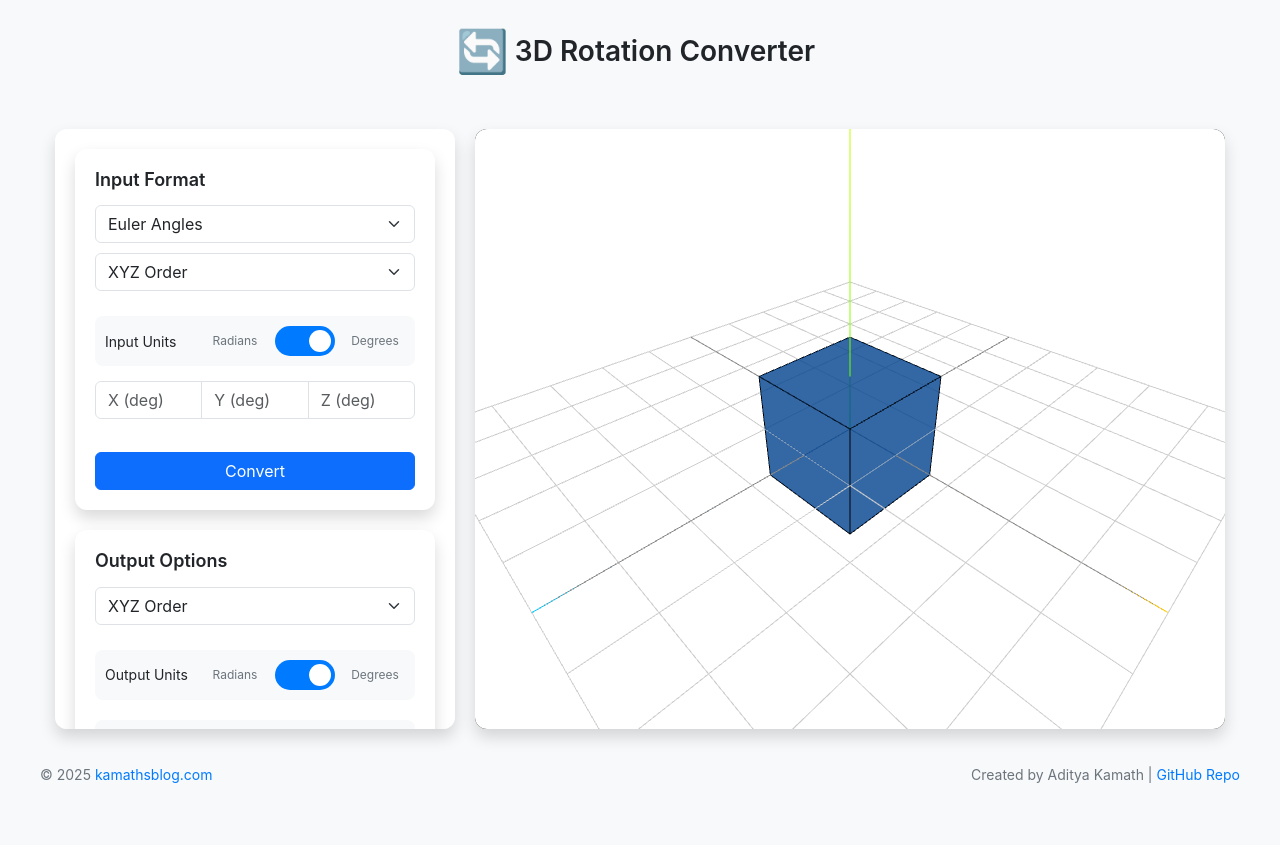
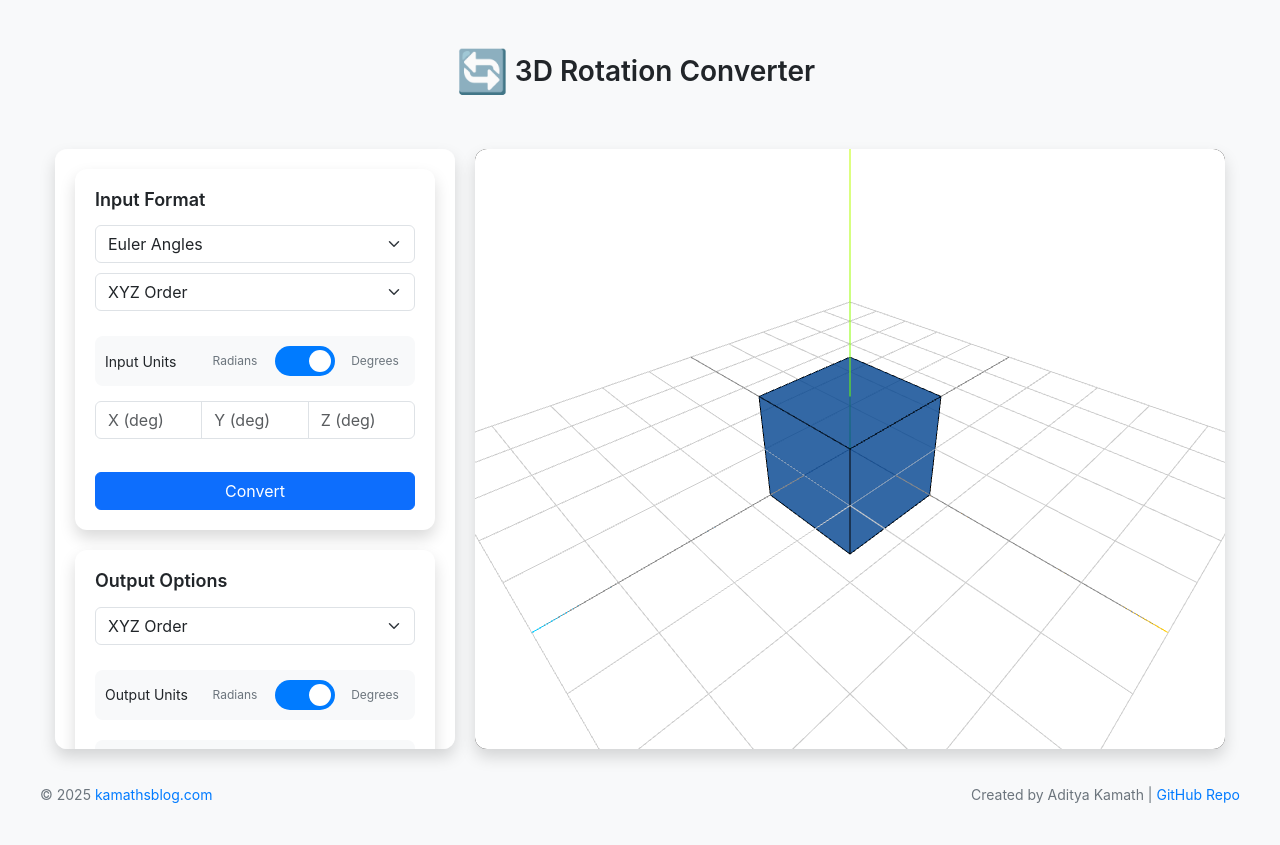
Before and after one commit to adityakamath/rotation-converter, a Flask app: page / in a window 1280 px wide. Before the commit the page ends 783 px from the top, so only its background shows below. Run offline with Flask 3, Linux system fonts and the light colour scheme; some libraries are stand-ins or nearby versions.

Commit message:
Adjust header margin to move it down from top of page

```diff
--- a/templates/index.html
+++ b/templates/index.html
@@ -46,7 +46,7 @@
 
         .header-section {
             text-align: center;
-            margin-bottom: 25px;
+            margin: 20px 0 25px 0;
         }
 
         .title {
```
